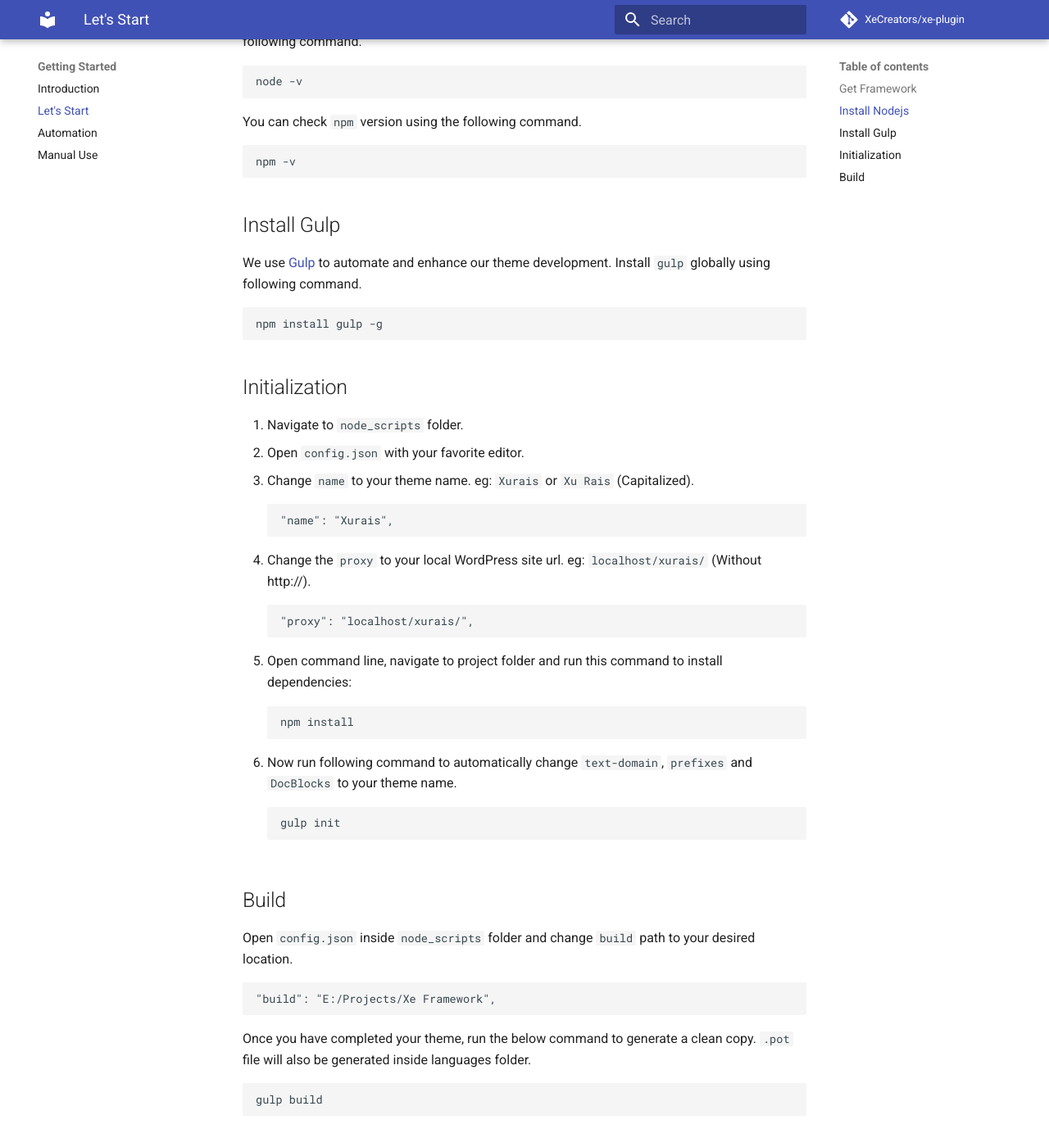
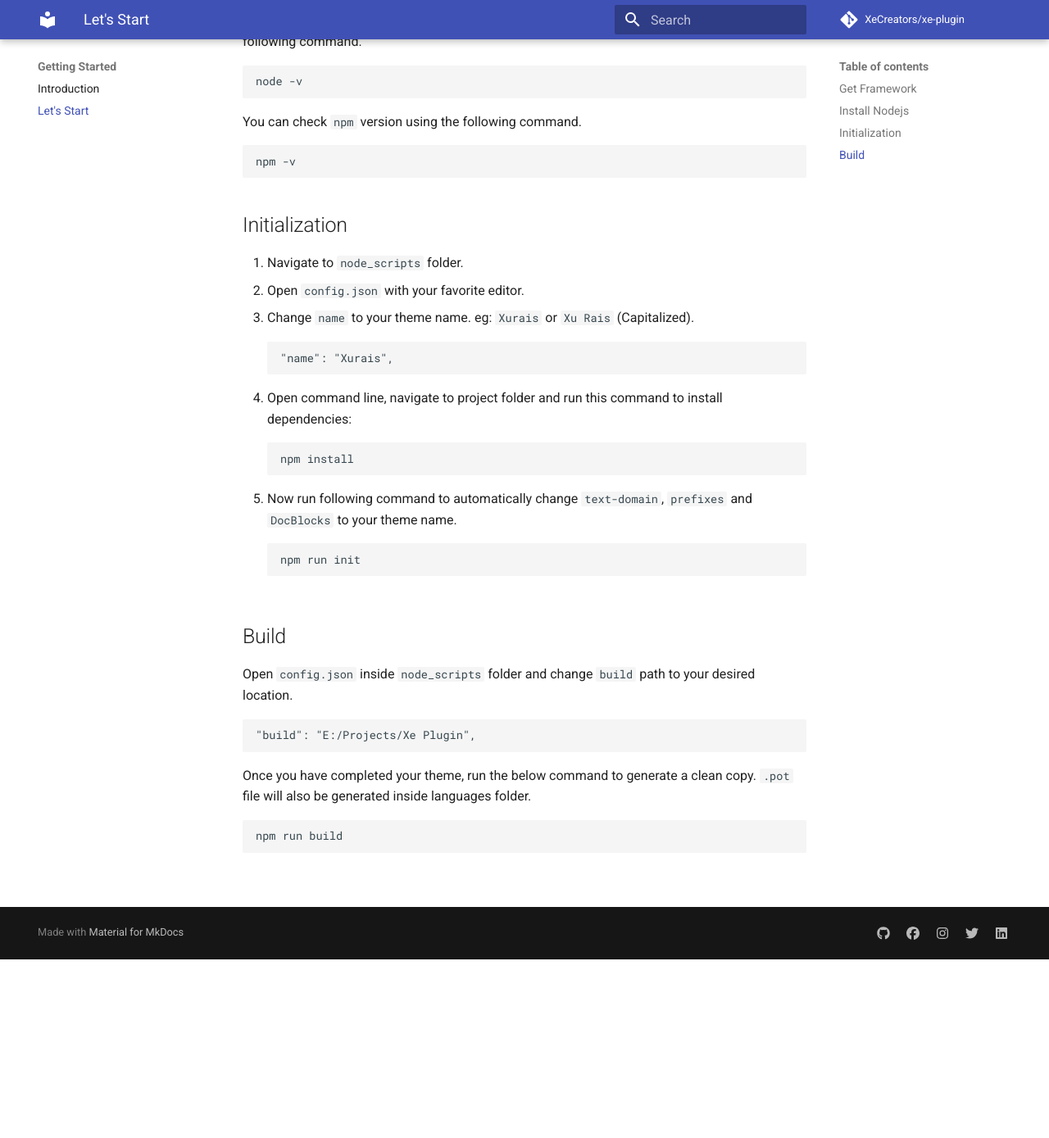
Before and after one commit to zohaib87/xe-plugin, an MkDocs documentation site: the page built from docs/start.md, in a window 1280 px wide and 1400 px high, scrolled down 434 px. Shown: the top 1389 px of the window at 82% size. Built offline with MkDocs 1.6.1 and Material for MkDocs 9.7.7, drawn with Linux system fonts in a browser that asks for light colours; comment, search, counter and statistics services are not loaded; after the commit the page ends 1605 px from its top, so only the background shows below that.

Commit message:
Updated documentation

```diff
--- a/docs/start.md
+++ b/docs/start.md
@@ -1,7 +1,7 @@
 
 ## Get Framework
 
-Download fresh copy of [XeFramework](https://github.com/XeCreators/xe-framework) and extract it to you development environment. Change folder name to your theme name. e.g: `xurais` or `xu-rais`.
+Download fresh copy of [Xe Plugin](https://github.com/XeCreators/xe-plugin) and extract it to you development environment. Change folder name to your theme name. e.g: `xurais` or `xu-rais`.
 
 
 ## Install Nodejs
@@ -15,13 +15,6 @@ You can check `npm` version using the following command.
     npm -v
 
 
-## Install Gulp
-
-We use [Gulp](https://gulpjs.com/) to automate and enhance our theme development. Install `gulp` globally using following command.
-
-    npm install gulp -g
-
-
 ## Initialization
 
 1. Navigate to `node_scripts` folder.
@@ -30,27 +23,23 @@ We use [Gulp](https://gulpjs.com/) to automate and enhance our theme development
 
         "name": "Xurais",
 
-4. Change the `proxy` to your local WordPress site url. eg: `localhost/xurais/` (Without http://).
-
-        "proxy": "localhost/xurais/",
-
 5. Open command line, navigate to project folder and run this command to install dependencies:
 
         npm install
 
 3. Now run following command to automatically change `text-domain`, `prefixes` and `DocBlocks` to your theme name.
 
-        gulp init
+        npm run init
 
 
 ## Build
 
 Open `config.json` inside `node_scripts` folder and change `build` path to your desired location.
 
-    "build": "E:/Projects/Xe Framework",
+    "build": "E:/Projects/Xe Plugin",
 
 Once you have completed your theme, run the below command to generate a clean copy. `.pot` file will also be generated inside languages folder.
 
-    gulp build
+    npm run build
 
 <br>
--- a/mkdocs.yml
+++ b/mkdocs.yml
@@ -8,8 +8,6 @@ nav:
   - Getting Started:
     - Introduction: index.md
     - Let's Start: start.md
-    - Automation: automation.md
-    - Manual Use: manual.md
   - Helpers:
     - Class Defaults: defaults.md
     - Class Helpers: helpers.md
```
Also changed, not shown: docs/automation.md (deleted, +0 -58 lines), docs/manual.md (deleted, +0 -64 lines).
